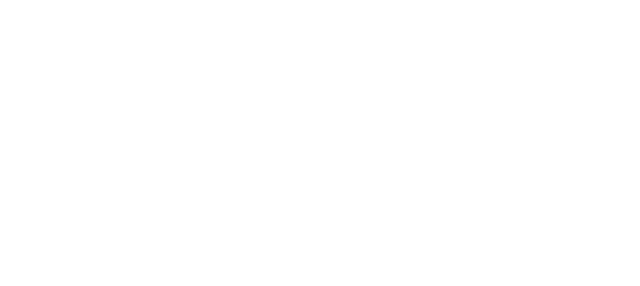
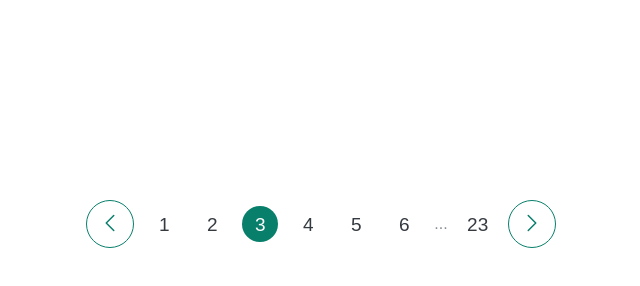
Before and after one commit to mixup-svg/carousel, a plain HTML site: page navigation.html in a window 1280 px wide. Shown: the whole page, without its empty margins (319-959 px from the left). Drawn offline with Linux system fonts and the light colour scheme.

Commit message:
in this file i add some page numbers and buttons. also add some style in it, like color, allignment, etc.

```diff
--- a/navigation.html
+++ b/navigation.html
@@ -3,7 +3,7 @@
   <head>
     <meta charset="UTF-8" />
     <meta name="viewport" content="width=device-width, initial-scale=1.0" />
-    <title>Accordion Components</title>
+    <title>Navigation Components</title>
     <style>
       /*
             SPACING SYSTEM (px)
@@ -29,8 +29,105 @@
         font-family: Arial, sans-serif;
         color: #343a40;
         line-height: 1;
+        display: flex;
+        justify-content: center;
+        margin-top: 200px;
+      }
+      .pagination {
+        display: flex;
+        align-items: center;
+        gap: 12px;
+      }
+      .btn {
+        border: 1px solid #087f6b;
+        height: 48px;
+        width: 48px;
+        border-radius: 50%;
+        background: none;
+        cursor: pointer;
+      }
+      .btn:hover {
+        background-color: #087f6b;
+      }
+      .btn-icon {
+        height: 24px;
+        width: 24px;
+        stroke: #087f6b;
+      }
+      .btn:hover .btn-icon {
+        stroke: #fff;
+      }
+      .page-link:link,
+      .page-link:visited {
+        font-size: 19px;
+        color: #343a40;
+        text-decoration: none;
+        height: 36px;
+        width: 36px;
+        display: inline-block;
+        display: flex;
+        align-items: center;
+        justify-content: center;
+        flex-direction: row;
+        border-radius: 50%;
+      }
+      .page-link:hover,
+      .page-link:active {
+        background-color: #087f6b;
+        color: #fff;
+      }
+      .fill:link,
+      .fill:visited {
+        background-color: #087f6b;
+        color: #fff;
+      }
+      .dots {
+        color: #868e96;
       }
     </style>
   </head>
-  <body></body>
+  <body>
+    <div class="pagination">
+      <button class="btn btn--left">
+        <svg
+          xmlns="http://www.w3.org/2000/svg"
+          fill="none"
+          viewBox="0 0 24 24"
+          stroke-width="1.5"
+          stroke="currentColor"
+          class="btn-icon"
+        >
+          <path
+            stroke-linecap="round"
+            stroke-linejoin="round"
+            d="M15.75 19.5 8.25 12l7.5-7.5"
+          />
+        </svg>
+      </button>
+      <a href="#" class="page-link">1</a>
+      <a href="#" class="page-link">2</a>
+      <a href="#" class="page-link fill">3</a>
+      <a href="#" class="page-link">4</a>
+      <a href="#" class="page-link">5</a>
+      <a href="#" class="page-link">6</a>
+      <span class="dots">...</span>
+      <a href="#" class="page-link">23</a>
+      <button class="btn btn--right">
+        <svg
+          xmlns="http://www.w3.org/2000/svg"
+          fill="none"
+          viewBox="0 0 24 24"
+          stroke-width="1.5"
+          stroke="currentColor"
+          class="btn-icon"
+        >
+          <path
+            stroke-linecap="round"
+            stroke-linejoin="round"
+            d="m8.25 4.5 7.5 7.5-7.5 7.5"
+          />
+        </svg>
+      </button>
+    </div>
+  </body>
 </html>
```
Lines whose indentation alone changed are shown as unchanged.
